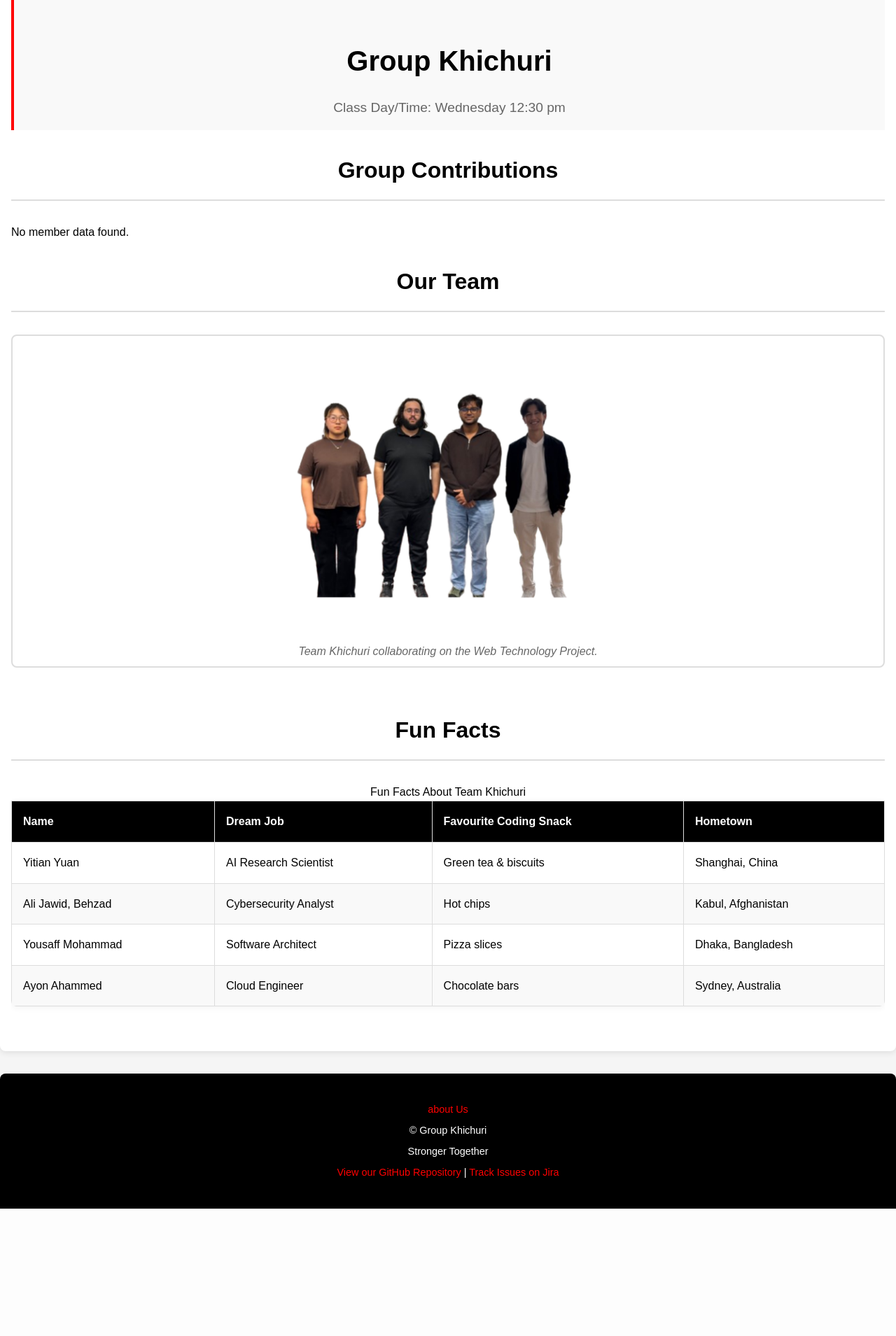
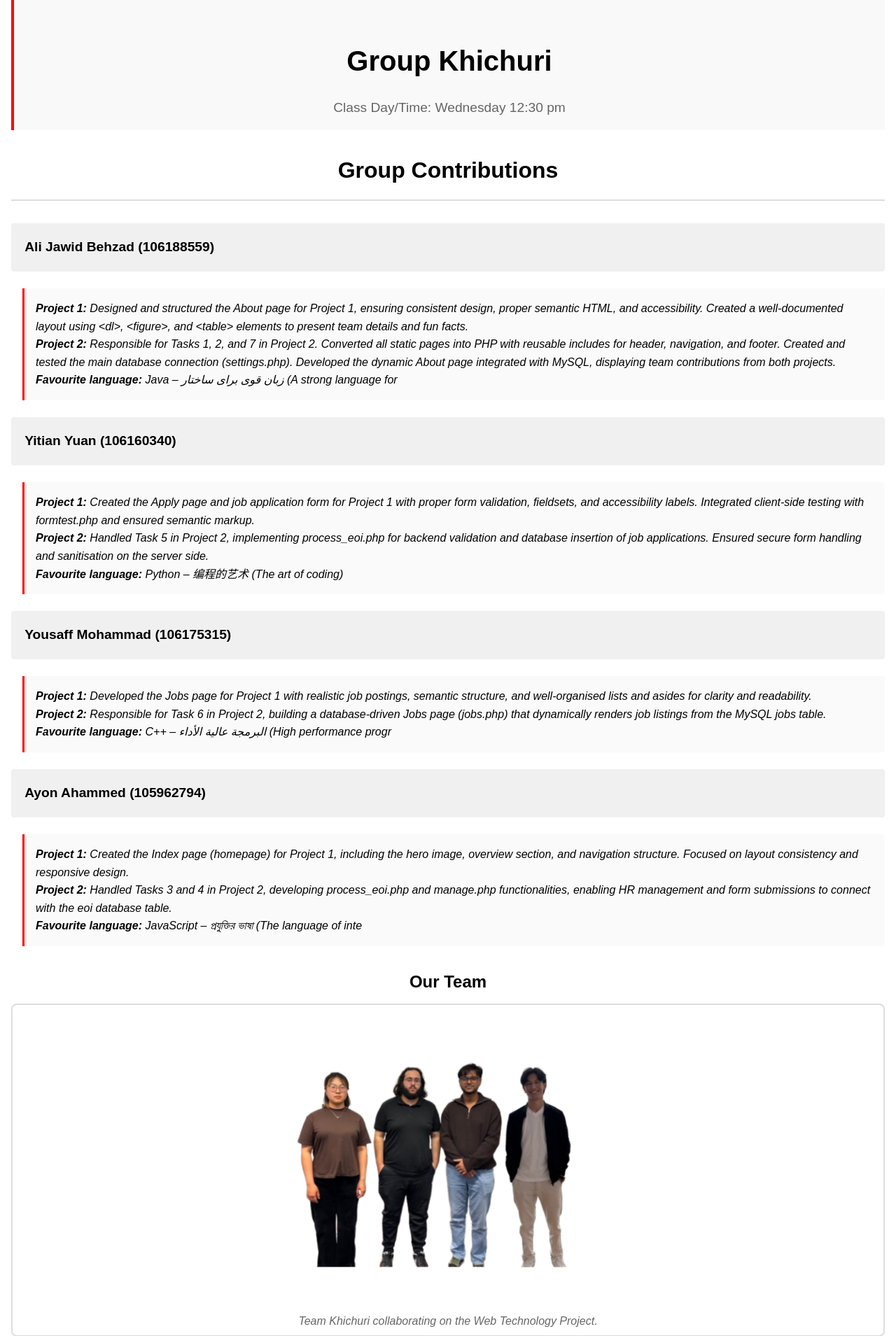
Before and after one commit to 106160340/assignment2, a PHP site: page /about.php in a window 1280 px wide. Shown: the part 625-2534 px from the top of the page at 70% size. Before the commit the page ends 2352 px from the top, so only its background shows below. Run offline with PHP 8.4, Linux system fonts and the light colour scheme; data comes from the database, SQL or seed files in the repository; data that the repository does not hold is empty.

Commit message:
Update about.php

```diff
--- a/about.php
+++ b/about.php
@@ -4,7 +4,7 @@
 <!-- Header include -->
 <?php include 'header.inc'; ?>
 
-<!-- navigation include -->
+<!-- Navigation include -->
 <?php include 'nav.inc'; ?>
 
 <!-- ================= Hero Image ================= -->
@@ -22,13 +22,14 @@
     <p>Class Day/Time: Wednesday 12:30 pm</p>
   </section>
 
-  <!-- Contributions Section (DYNAMIC) -->
+  <!-- Contributions Section (Dynamic from Database) -->
   <section id="contributions" aria-labelledby="contributions-title">
     <h2 id="contributions-title">Group Contributions</h2>
 
     <?php
-include 'settings.php';
-$conn = @mysqli_connect($host, $username, $password, $dbname);
+   require_once __DIR__ . '/settings.php';
+   $conn = db_connect('about'); // Connects to your about_db
+
 
     if (!$conn) {
         echo "<p style='color:red;'>Database connection failed: " . mysqli_connect_error() . "</p>";
@@ -37,7 +38,6 @@
         $result = mysqli_query($conn, $query);
 
         if ($result && mysqli_num_rows($result) > 0) {
-        // EXACT structure your CSS targets
             echo "<dl>";
             while ($row = mysqli_fetch_assoc($result)) {
                 $name = htmlspecialchars($row['full_name']);
@@ -60,6 +60,7 @@
         mysqli_close($conn);
     }
     ?>
+  </section>
 
   <!-- Group Photo Section -->
   <section id="group-photo" aria-labelledby="team-title">
@@ -115,4 +116,6 @@
   </section>
 </main>
 
+<!-- Footer include -->
 <?php include 'footer.inc'; ?>
+</html>
```
Lines whose indentation alone changed are shown as unchanged.
